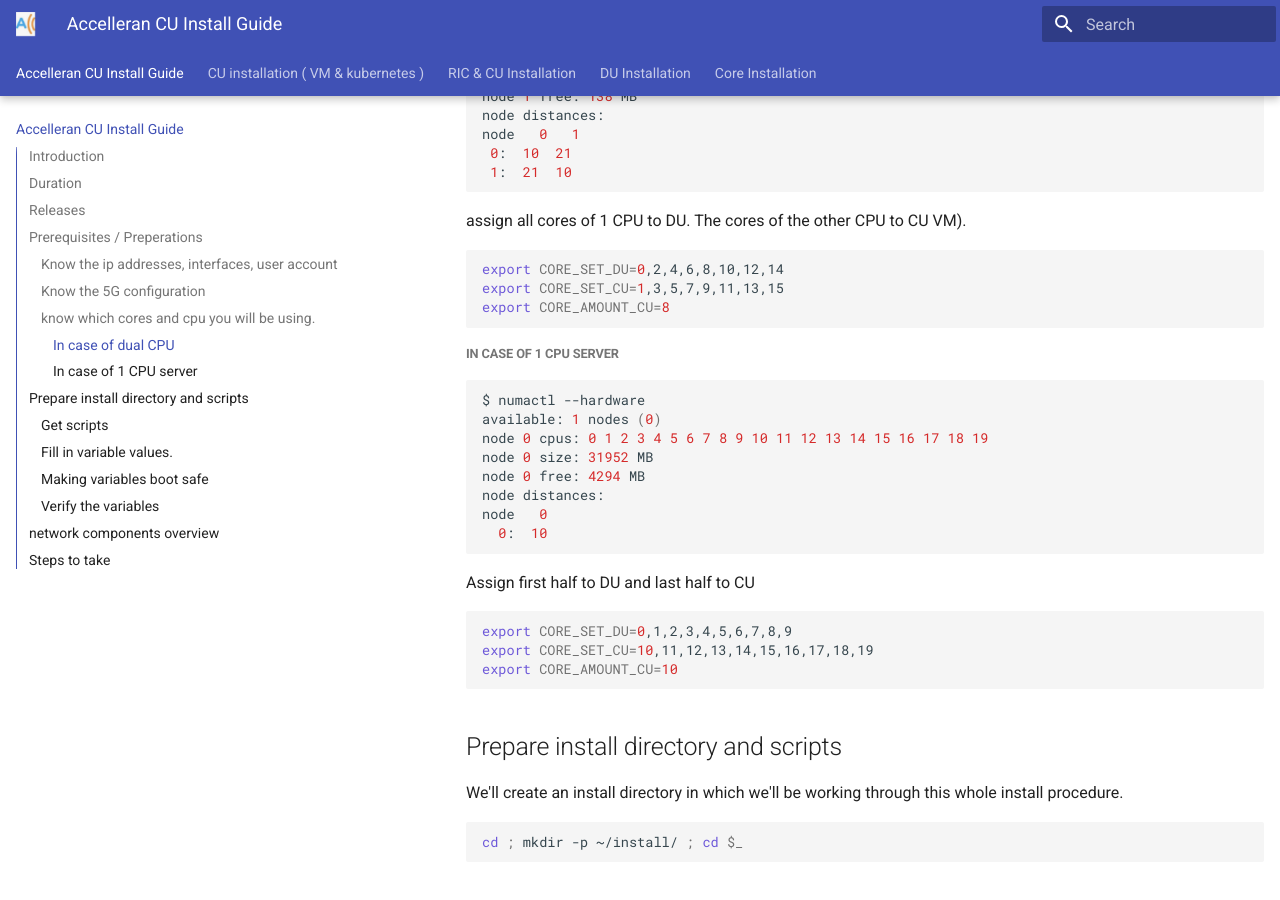
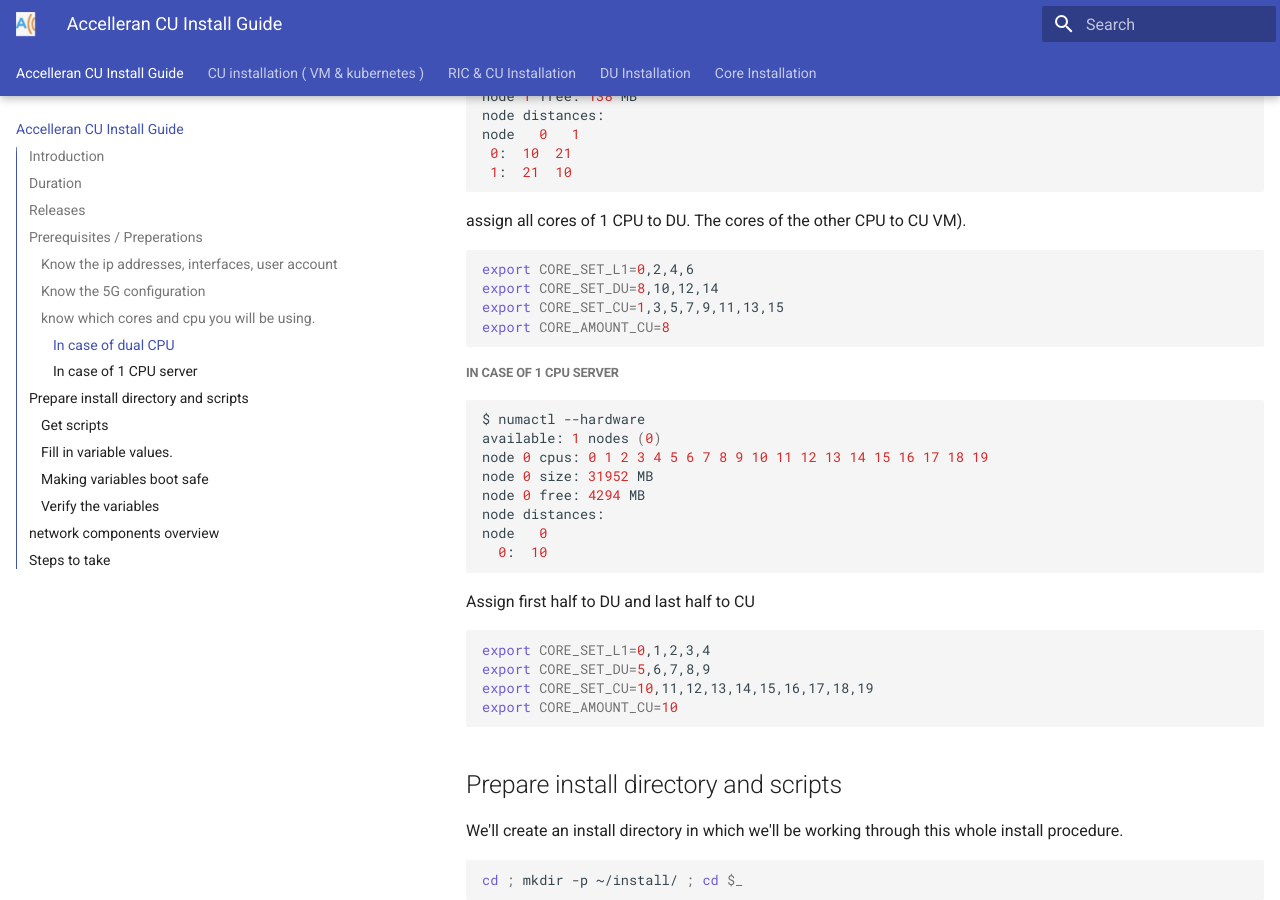
Before and after one commit to accelleran/drax-docs, an MkDocs documentation site: the page built from docs/index.md, in a window 1280 px wide and 900 px high, scrolled down 4992 px. Built offline with MkDocs 1.6.1 and Material for MkDocs 9.7.7, drawn with Linux system fonts in a browser that asks for light colours; the version menu is left out.

Commit message:
splitting CORE_SET_DU in to DU and L1

````diff
--- a/docs/index.md
+++ b/docs/index.md
@@ -185,7 +185,8 @@ node   0   1
 assign all cores of 1 CPU to DU. The cores of the other CPU to CU VM).
 
 ``` bash
-export CORE_SET_DU=0,2,4,6,8,10,12,14
+export CORE_SET_L1=0,2,4,6
+export CORE_SET_DU=8,10,12,14
 export CORE_SET_CU=1,3,5,7,9,11,13,15
 export CORE_AMOUNT_CU=8
 ```
@@ -203,7 +204,8 @@ node   0
 ```
 Assign first half to DU and last half to CU
 ``` bash
-export CORE_SET_DU=0,1,2,3,4,5,6,7,8,9
+export CORE_SET_L1=0,1,2,3,4
+export CORE_SET_DU=5,6,7,8,9
 export CORE_SET_CU=10,11,12,13,14,15,16,17,18,19
 export CORE_AMOUNT_CU=10
 ```
````
Also changed, not shown: docs/du-install/index.md (+3 -3 lines).
